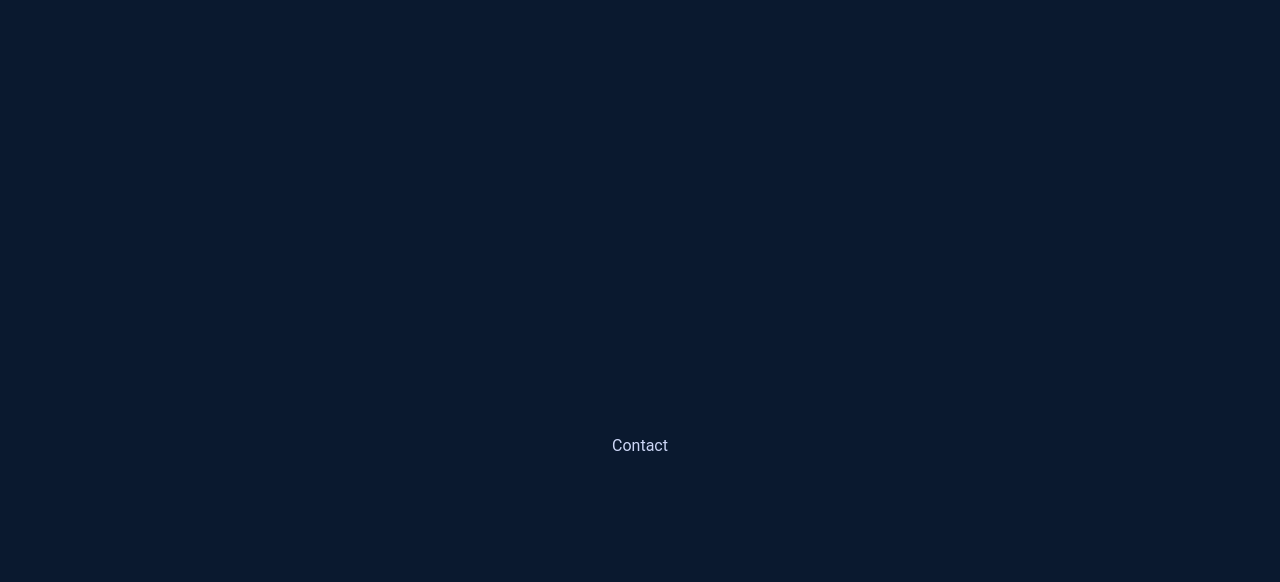
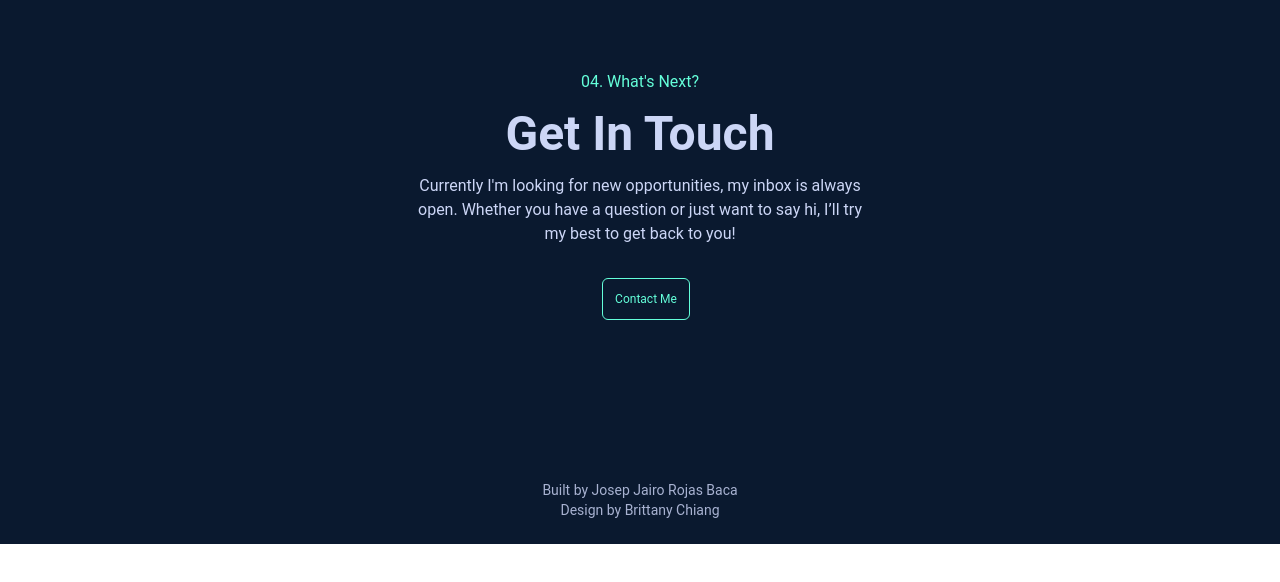
Before and after one commit to llsonyll/personal_portfolio, a React (Vite) app: page / in a window 1280 px wide. Shown: the part 3156-3738 px from the top of the page. After the commit the page ends 3700 px from the top, so only its background shows below. Built offline with nearby package versions, Linux system fonts and the light colour scheme.

Commit message:
feat: contact section

```diff
--- a/src/pages/technoMode/technoMode.jsx
+++ b/src/pages/technoMode/technoMode.jsx
@@ -325,7 +325,7 @@ const TechnoMode = () => {
         id="work"
         className="flex justify-center max-w-4xl md-0 mx-auto md:px-2 px-7 flex-col md:min-h-[340px] py-[100px] "
       >
-        <div className="title flex items-baseline gap-2 mb-10">
+        <div className="title flex items-baseline gap-2 mb-16">
           <div className=" text-[#64ffda] font-semibold text-xl tracking-wider">
             03.
           </div>
@@ -342,10 +342,46 @@ const TechnoMode = () => {
       </section>
       <section
         id="contact"
-        className="h-screen flex justify-center items-center lg:px-60 px-20"
+        className="flex justify-center items-center lg:px-60 px-20"
       >
-        <h1 className="text-white"> Contact </h1>
+        <div className="content flex flex-col justify-center items-center">
+          <div className="text-neonGreen">04. What's Next?</div>
+          <div className="font-bold text-5xl my-4 text-center">
+            Get In Touch
+          </div>
+          <div className="max-w-md text-center">
+            Currently I'm looking for new opportunities, my inbox is always
+            open. Whether you have a question or just want to say hi, I’ll try
+            my best to get back to you!
+          </div>
+
+          <a
+            className="bg-transparent border-[1px] border-neonGreen text-xs p-3 rounded-md text-neonGreen hover:bg-[#64ffda1a] ml-3 cursor-pointer mt-8"
+            href="mailto:sony_s07@hotmail.es"
+            rel="noopener noreferrer"
+            target="_blank"
+          >
+            Contact Me
+          </a>
+        </div>
       </section>
+
+      <div className="mt-40 pb-6 flex flex-col items-center justify-center text-sm">
+        <a
+          className="text-lightSlate hover:text-neonGreen transition-all duration-100 ease-in"
+          href="https://github.com/llsonyll/personal_portfolio"
+          target="_blank"
+        >
+          Built by Josep Jairo Rojas Baca
+        </a>
+        <a
+          className="text-lightSlate hover:text-neonGreen transition-all duration-100 ease-in"
+          href="https://github.com/bchiang7/v4"
+          target="_blank"
+        >
+          Design by Brittany Chiang
+        </a>
+      </div>
     </main>
   );
 };
```
